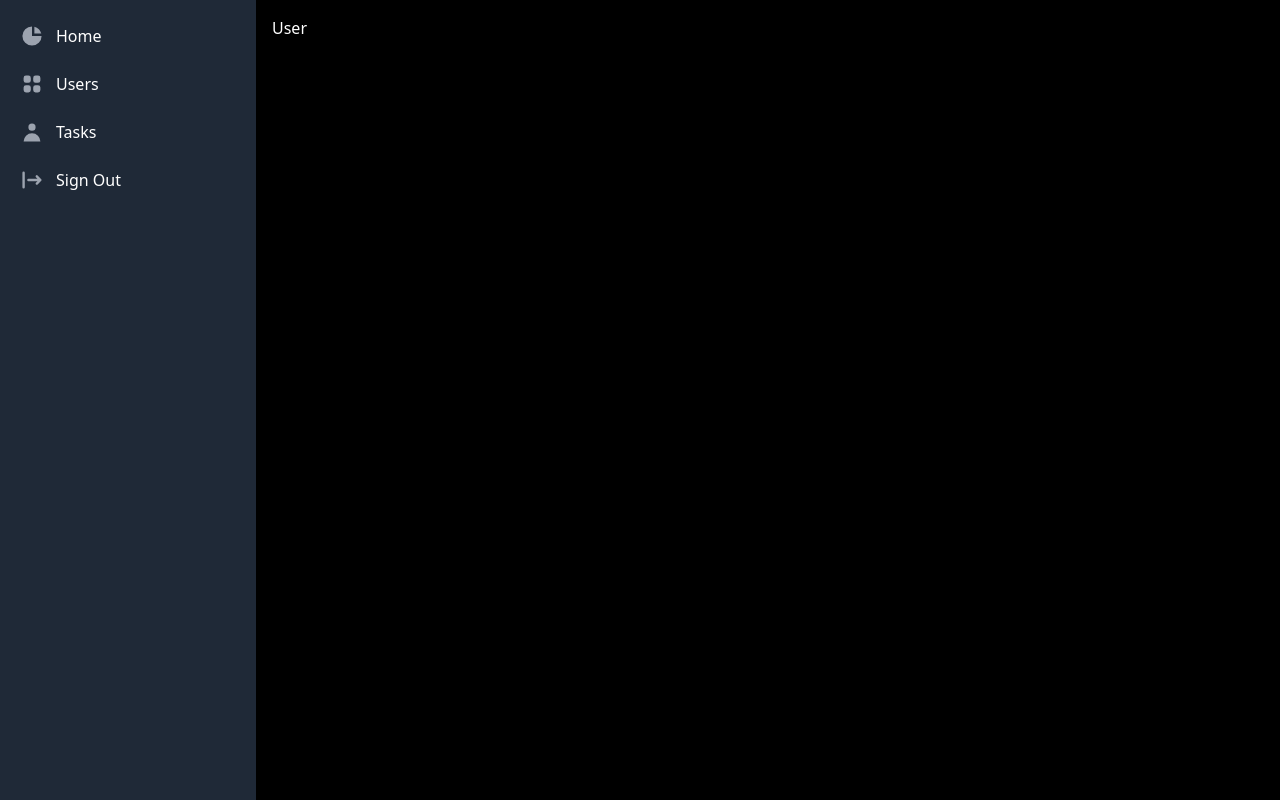
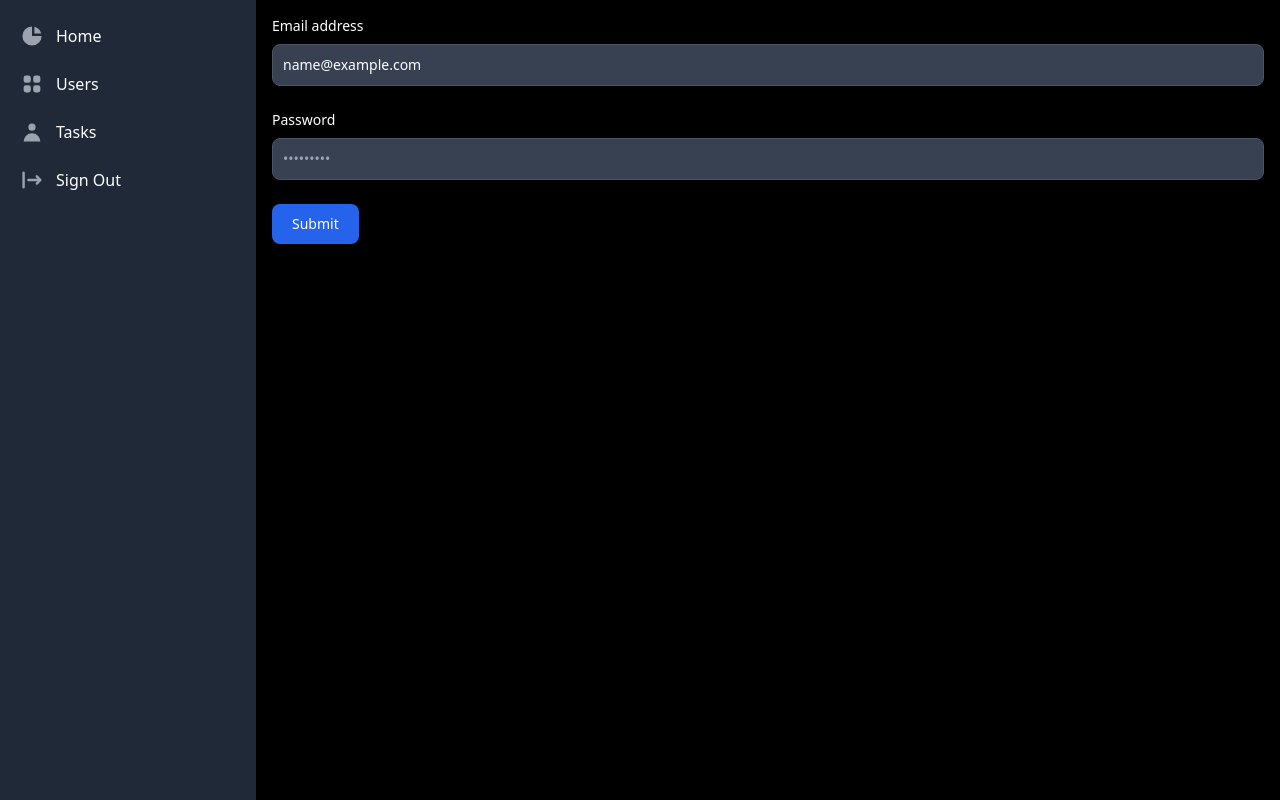
Before and after one commit to mitkapanarin/fullstack-todo-app, a React (Vite) app in the folder client/: page /user in a window 1280 px wide. Built offline with nearby package versions, Linux system fonts and the light colour scheme; sample sign-in values are in the browser's storage.

Commit message:
React User Data Update

```diff
--- a/client/src/pages/Login.jsx
+++ b/client/src/pages/Login.jsx
@@ -3,9 +3,11 @@
 import { useLoginUserMutation } from "../store/API/userApi";
 import { login } from "../store/Slices/userSlice";
 import { useDispatch, useSelector } from "react-redux";
+import { useNavigate } from "react-router-dom";
 
 const Login = () => {
   const dispatch = useDispatch() // initialization
+  const navigate = useNavigate()
   const store = useSelector((z)=>z)
   console.log(store)
 
@@ -21,7 +23,8 @@
     try{
       const x =  await  loginUser(data)
       console.log(x.data.findUser)
-      await dispatch(login(x.data.findUser))
+      dispatch(login(x.data.findUser))
+      navigate("/")
     }
     catch(err){
       console.log('error occured')
--- a/client/src/pages/User.jsx
+++ b/client/src/pages/User.jsx
@@ -1,10 +1,47 @@
-import React from 'react'
+import React, { useState } from 'react'
+import { useSelector, useDispatch } from 'react-redux'
+import { useUpdateUserMutation } from '../store/API/userApi'
+import { updateUserStateData } from '../store/Slices/userSlice'
 
 const User = () => {
+  const state = useSelector(x => x)
+  const dispatch = useDispatch()
+  console.log(state.User)
+  const [data, setData] = useState(state.User)
+
+  const [updateUser] = useUpdateUserMutation()
+
+
+  const handleSubmit = async (e) => {
+    e.preventDefault();
+    try{
+      await updateUser(data)
+      await dispatch(updateUserStateData(data))
+    }
+    catch(err){
+      console.log(err)
+    }
+
+  }
+
+  const onChange = (e) => {
+    setData({
+      ...data,
+      [e.target.name]: e.target.value
+    })
+  }
   return (
-    <div>
-    User
-    </div>
+    <form onSubmit={handleSubmit}>
+      <div className="mb-6">
+        <label htmlFor="email" className="block mb-2 text-sm font-medium text-gray-900 dark:text-white">Email address</label>
+        <input onChange={onChange} value={data.email} type="email" name="email" id="email" className="bg-gray-50 border border-gray-300 text-gray-900 text-sm rounded-lg focus:ring-blue-500 focus:border-blue-500 block w-full p-2.5 dark:bg-gray-700 dark:border-gray-600 dark:placeholder-gray-400 dark:text-white dark:focus:ring-blue-500 dark:focus:border-blue-500" placeholder="john.doe@company.com" required />
+      </div>
+      <div className="mb-6">
+        <label htmlFor="password" className="block mb-2 text-sm font-medium text-gray-900 dark:text-white">Password</label>
+        <input onChange={onChange} value={data.password} name="password" type="password" id="password" className="bg-gray-50 border border-gray-300 text-gray-900 text-sm rounded-lg focus:ring-blue-500 focus:border-blue-500 block w-full p-2.5 dark:bg-gray-700 dark:border-gray-600 dark:placeholder-gray-400 dark:text-white dark:focus:ring-blue-500 dark:focus:border-blue-500" placeholder="•••••••••" required />
+      </div>
+      <button type="submit" className="text-white bg-blue-700 hover:bg-blue-800 focus:ring-4 focus:outline-none focus:ring-blue-300 font-medium rounded-lg text-sm w-full sm:w-auto px-5 py-2.5 text-center dark:bg-blue-600 dark:hover:bg-blue-700 dark:focus:ring-blue-800">Submit</button>
+    </form>
   )
 }
 
--- a/client/src/store/API/userApi.js
+++ b/client/src/store/API/userApi.js
@@ -14,8 +14,8 @@
     }),
     updateUser: builder.mutation({
       query: (body) => ({
-        url: "/",
-        method: "PATCH",
+        url: `/update-user/${body.id}`,
+        method: "PUT",
         body,
       }),
       invalidatesTags: ["Users"],
--- a/client/src/store/Slices/userSlice.js
+++ b/client/src/store/Slices/userSlice.js
@@ -21,6 +21,13 @@
       state.id = id
       state.password = password
 
+      localStorage.setItem("userState", JSON.stringify(state))
+    },
+    updateUserStateData : (state, action)=>{
+      const {email, id, password} = action.payload
+      state.email = email;
+      state.id = id
+      state.password = password
 
       localStorage.setItem("userState", JSON.stringify(state))
     },
@@ -34,4 +41,4 @@
   },
 });
 
-export const { login, logout } = userSlice.actions;
+export const { login, logout, updateUserStateData } = userSlice.actions;
```
Also changed, not shown: 1 other file (tests, documents, lock files or other folders).
